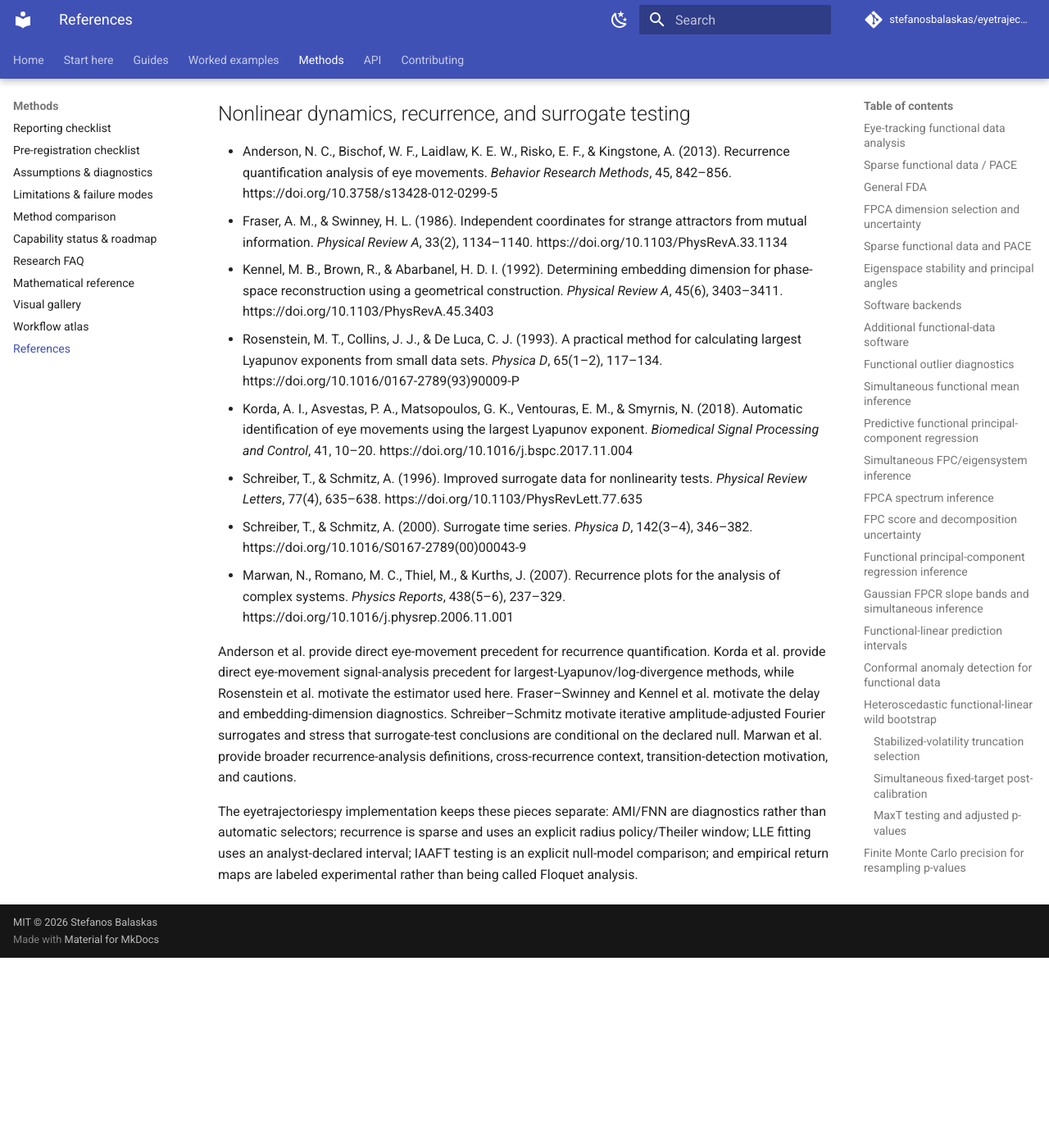
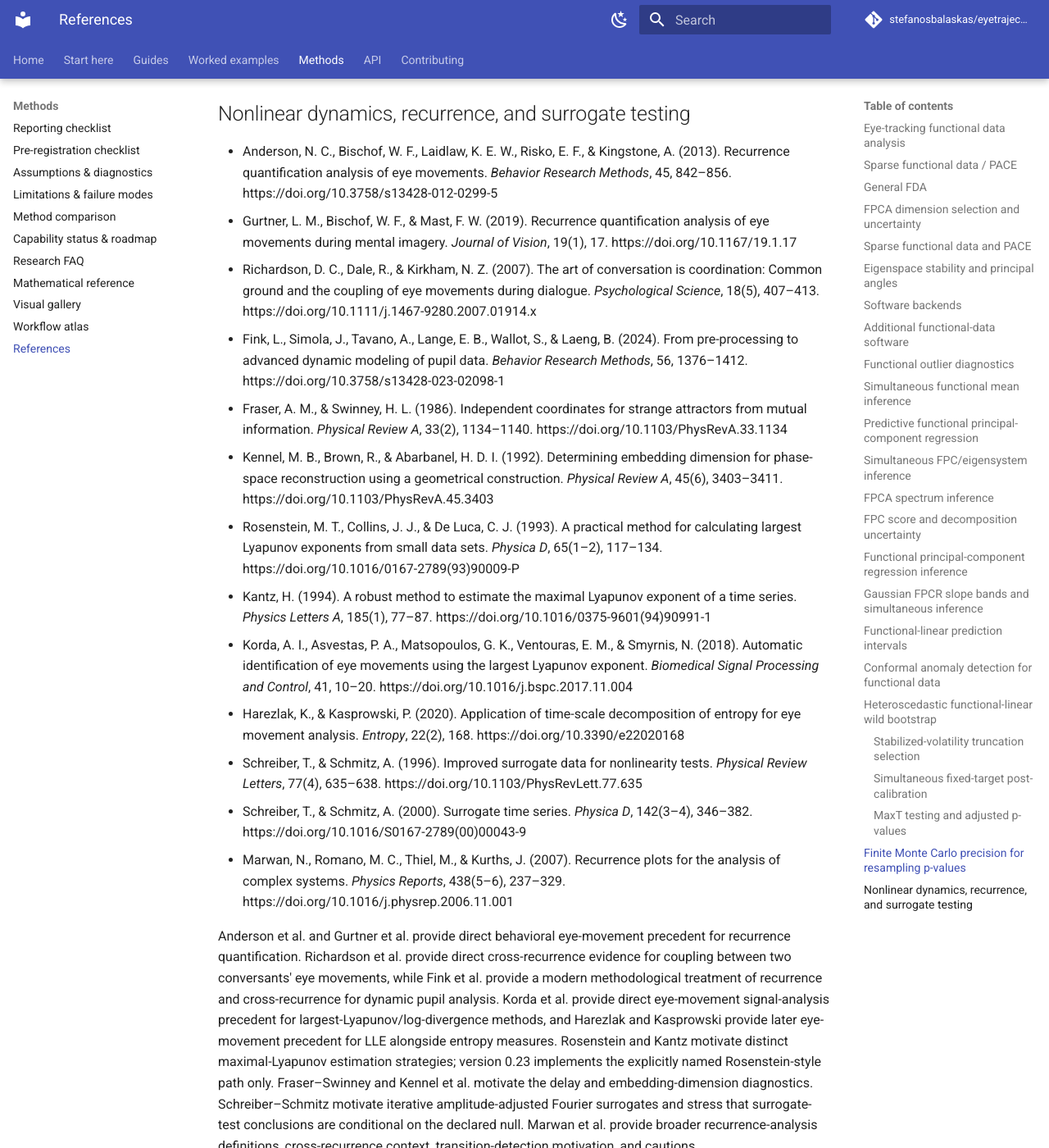
Before and after one commit to stefanosbalaskas/eyetrajectoriespy, an MkDocs documentation site: the page built from docs/methods/references.md, in a window 1280 px wide and 1400 px high, scrolled down 8663 px. Shown: the whole window at 82% size. Built offline with MkDocs 1.6.1 and Material for MkDocs 9.7.7, drawn with Linux system fonts in a browser that asks for light colours; comment, search, counter and statistics services are not loaded; before the commit the page ends 9831 px from its top, so only the background shows below that; some of the changed text lies outside the part shown.

Commit message:
Verify nonlinear eye-tracking evidence chain

```diff
--- a/docs/methods/references.md
+++ b/docs/methods/references.md
@@ -214,14 +214,21 @@ Exact Clopper-Pearson intervals are used only to describe the finite-bootstrap e
 ## Nonlinear dynamics, recurrence, and surrogate testing
 
 - Anderson, N. C., Bischof, W. F., Laidlaw, K. E. W., Risko, E. F., & Kingstone, A. (2013). Recurrence quantification analysis of eye movements. *Behavior Research Methods*, 45, 842–856. https://doi.org/10.3758/s13428-012-0299-5
+- Gurtner, L. M., Bischof, W. F., & Mast, F. W. (2019). Recurrence quantification analysis of eye movements during mental imagery. *Journal of Vision*, 19(1), 17. https://doi.org/10.1167/19.1.17
+- Richardson, D. C., Dale, R., & Kirkham, N. Z. (2007). The art of conversation is coordination: Common ground and the coupling of eye movements during dialogue. *Psychological Science*, 18(5), 407–413. https://doi.org/10.1111/j.1467-9280.2007.01914.x
+- Fink, L., Simola, J., Tavano, A., Lange, E. B., Wallot, S., & Laeng, B. (2024). From pre-processing to advanced dynamic modeling of pupil data. *Behavior Research Methods*, 56, 1376–1412. https://doi.org/10.3758/s13428-023-02098-1
 - Fraser, A. M., & Swinney, H. L. (1986). Independent coordinates for strange attractors from mutual information. *Physical Review A*, 33(2), 1134–1140. https://doi.org/10.1103/PhysRevA.33.1134
 - Kennel, M. B., Brown, R., & Abarbanel, H. D. I. (1992). Determining embedding dimension for phase-space reconstruction using a geometrical construction. *Physical Review A*, 45(6), 3403–3411. https://doi.org/10.1103/PhysRevA.45.3403
 - Rosenstein, M. T., Collins, J. J., & De Luca, C. J. (1993). A practical method for calculating largest Lyapunov exponents from small data sets. *Physica D*, 65(1–2), 117–134. https://doi.org/10.1016/0167-2789(93)90009-P
+- Kantz, H. (1994). A robust method to estimate the maximal Lyapunov exponent of a time series. *Physics Letters A*, 185(1), 77–87. https://doi.org/10.1016/0375-9601(94)90991-1
 - Korda, A. I., Asvestas, P. A., Matsopoulos, G. K., Ventouras, E. M., & Smyrnis, N. (2018). Automatic identification of eye movements using the largest Lyapunov exponent. *Biomedical Signal Processing and Control*, 41, 10–20. https://doi.org/10.1016/j.bspc.2017.11.004
+- Harezlak, K., & Kasprowski, P. (2020). Application of time-scale decomposition of entropy for eye movement analysis. *Entropy*, 22(2), 168. https://doi.org/10.3390/e22020168
 - Schreiber, T., & Schmitz, A. (1996). Improved surrogate data for nonlinearity tests. *Physical Review Letters*, 77(4), 635–638. https://doi.org/10.1103/PhysRevLett.77.635
 - Schreiber, T., & Schmitz, A. (2000). Surrogate time series. *Physica D*, 142(3–4), 346–382. https://doi.org/10.1016/S0167-2789(00)00043-9
 - Marwan, N., Romano, M. C., Thiel, M., & Kurths, J. (2007). Recurrence plots for the analysis of complex systems. *Physics Reports*, 438(5–6), 237–329. https://doi.org/10.1016/j.physrep.2006.11.001
 
-Anderson et al. provide direct eye-movement precedent for recurrence quantification. Korda et al. provide direct eye-movement signal-analysis precedent for largest-Lyapunov/log-divergence methods, while Rosenstein et al. motivate the estimator used here. Fraser–Swinney and Kennel et al. motivate the delay and embedding-dimension diagnostics. Schreiber–Schmitz motivate iterative amplitude-adjusted Fourier surrogates and stress that surrogate-test conclusions are conditional on the declared null. Marwan et al. provide broader recurrence-analysis definitions, cross-recurrence context, transition-detection motivation, and cautions.
+Anderson et al. and Gurtner et al. provide direct behavioral eye-movement precedent for recurrence quantification. Richardson et al. provide direct cross-recurrence evidence for coupling between two conversants' eye movements, while Fink et al. provide a modern methodological treatment of recurrence and cross-recurrence for dynamic pupil analysis. Korda et al. provide direct eye-movement signal-analysis precedent for largest-Lyapunov/log-divergence methods, and Harezlak and Kasprowski provide later eye-movement precedent for LLE alongside entropy measures. Rosenstein and Kantz motivate distinct maximal-Lyapunov estimation strategies; version 0.23 implements the explicitly named Rosenstein-style path only. Fraser–Swinney and Kennel et al. motivate the delay and embedding-dimension diagnostics. Schreiber–Schmitz motivate iterative amplitude-adjusted Fourier surrogates and stress that surrogate-test conclusions are conditional on the declared null. Marwan et al. provide broader recurrence-analysis definitions, cross-recurrence context, transition-detection motivation, and cautions.
+
+Evidence status is deliberately conservative. An exact record is cited only when its bibliographic identity was independently verified. Failure to identify a paper, implementation, or package in a search is reported only as **not identified in the searches performed**; it is not treated as proof of novelty. Blogs, Wikipedia, and other tertiary explanations are not part of the scientific evidence chain for this nonlinear layer.
 
 The eyetrajectoriespy implementation keeps these pieces separate: AMI/FNN are diagnostics rather than automatic selectors; recurrence is sparse and uses an explicit radius policy/Theiler window; LLE fitting uses an analyst-declared interval; IAAFT testing is an explicit null-model comparison; and empirical return maps are labeled experimental rather than being called Floquet analysis.
```
